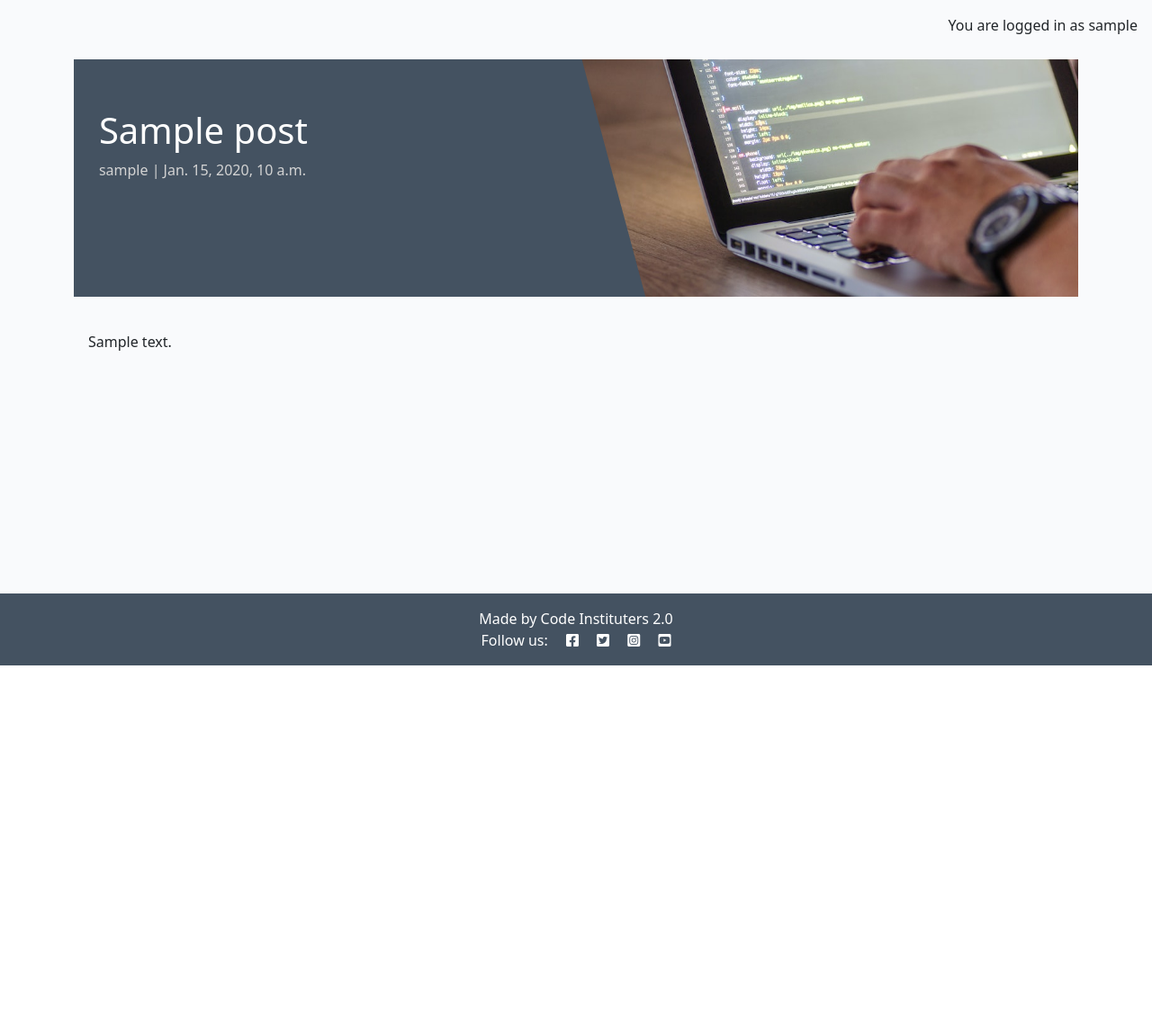
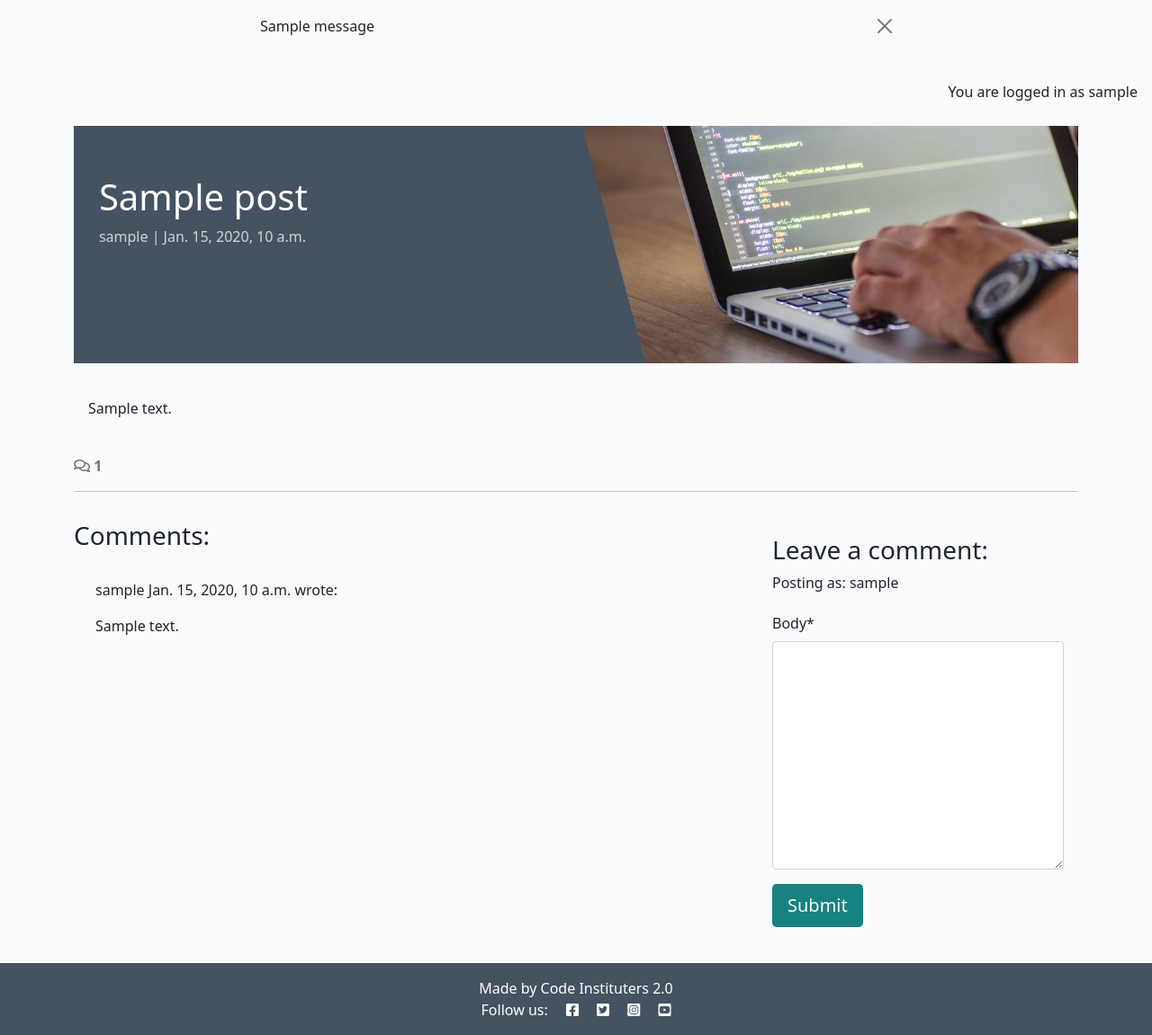
Before and after one commit to defridge/django-blog-2.0, a Django app: a page that uses templates/base.html in a window 1280 px wide. Shown: the part 60-1211 px from the top of the page at 90% size. Before the commit the page ends 800 px from the top, so only its background shows below. Run offline with Django 4.2, Linux system fonts and the light colour scheme; a user stored in the database is signed in; tables that the repository leaves empty hold one stand-in row (values such as "Sample post"); one stand-in notice (Sample message) is shown; some libraries are stand-ins or nearby versions.

Commit message:
Added ability for users to leave comments on blog posts

```diff
--- /dev/null
+++ b/blog/forms.py
@@ -0,0 +1,8 @@
+from .models import Comment
+from django import forms
+
+
+class CommentForm(forms.ModelForm):
+    class Meta:
+        model = Comment
+        fields = ('body',)
--- a/blog/templates/blog/post_detail.html
+++ b/blog/templates/blog/post_detail.html
@@ -1,5 +1,6 @@
 {% extends 'base.html' %} {% block content %}
 {% load static %}
+{% load crispy_forms_tags %}
 
 <div class="masthead">
     <div class="container">
@@ -29,6 +30,62 @@
             </div>
         </div>
     </div>
+    <!-- Displaying counts of comments -->
+    <div class="row">
+        <div class="col-12">
+            <strong class="text-secondary">
+                <i class="far fa-comments"></i> {{ comment_count }}
+            </strong>
+        </div>
+        <div class="col-12">
+            <hr>
+        </div>
+    </div>
+    <!-- Displaying comments -->
+    <div class="row">
+        <div class="col-md-8 card mb-4 mt-3">
+            <h3>Comments:</h3>
+            <div class="card-body">
+                <!-- We want a for loop inside the empty control tags to iterate through each comment in comments -->
+                {% for comment in comments %}
+                <div
+                    class="p-2 comments {% if not comment.approved and comment.author == user %}faded{% elif not comment.approved %} d-none{% endif %}">
+                    <p class="font-weight-bold">
+                        {{ comment.author }}
+                        <span class="font-weight-normal">
+                            {{ comment.created_on }}
+                        </span> wrote:
+                    </p>
+                    <div id="comment{{ comment.id }}">
+                        {{ comment.body | linebreaks }}
+                    </div>
+                    {% if not comment.approved and comment.author == user %}
+                    <p class="approval">
+                        This comment is awaiting approval
+                    </p>
+                    {% endif %}
+                </div>
+                <!-- Our for loop ends here -->
+                {% endfor %}
+            </div>
+        </div>
+        <!-- Creating New Comments -->
+        <div class="col-md-4 card mb-4 mt-3">
+            <div class="card-body">
+                {% if user.is_authenticated %}
+                <h3>Leave a comment:</h3>
+                <p>Posting as: {{ user.username }}</p>
+                <form id="commentForm" method="post" style="margin-top: 1.3em;">
+                    {{ comment_form | crispy }}{% csrf_token %}
+                    <button id="submitButton" class="btn btn-signup btn-lg" type="submit">Submit</button>
+                </form>
+                {% else %}
+                <p>Log in to leave a comment</p>
+                {% endif%}
+            </div>
+        </div>
+    </div>
+
 </div>
 
 {% endblock content %}
--- a/blog/views.py
+++ b/blog/views.py
@@ -1,6 +1,8 @@
 from django.shortcuts import render, get_object_or_404
 from django.views import generic
+from django.contrib import messages
 from .models import Post
+from .forms import CommentForm
 
 
 # Create your views here.
@@ -26,10 +28,31 @@ def post_detail(request, slug):
 
     queryset = Post.objects.filter(status=1)
     post = get_object_or_404(queryset, slug=slug)
+    comments = post.comments.all().order_by("-created_on")
+    comment_count = post.comments.filter(approved=True).count()
+
+    if request.method == "POST":
+        comment_form = CommentForm(data=request.POST)
+        if comment_form.is_valid():
+            comment = comment_form.save(commit=False)
+            comment.author = request.user
+            comment.post = post
+            comment.save()
+            messages.add_message(
+                request, messages.SUCCESS,
+                'Comment submitted and awaiting approval'
+            )
+
+    comment_form = CommentForm()
 
 
     return render(
         request,
         "blog/post_detail.html",
-        {"post": post},
+        {
+            "post": post,
+            "comments": comments,
+            "comment_count": comment_count,
+            "comment_form": comment_form,
+        },
     )
--- a/codestar/settings.py
+++ b/codestar/settings.py
@@ -46,6 +46,8 @@ INSTALLED_APPS = [
     'allauth',
     'allauth.account',
     'allauth.socialaccount',
+    'crispy_forms',
+    'crispy_bootstrap5',
 
     # Apps added
     'django_summernote',
@@ -56,6 +58,9 @@ INSTALLED_APPS = [
 SITE_ID = 1
 LOGIN_REDIRECT_URL = '/'
 LOGOUT_REDIRECT_URL = '/'
+
+CRISPY_ALLOWED_TEMPLATE_PACKS = "bootstrap5"
+CRISPY_TEMPLATE_PACK = "bootstrap5"
 
 MIDDLEWARE = [
     'django.middleware.security.SecurityMiddleware',
--- a/requirements.txt
+++ b/requirements.txt
@@ -1,7 +1,9 @@
 asgiref==3.8.1
+crispy-bootstrap5==0.7
 dj-database-url==0.5.0
 Django==4.2.13
 django-allauth==0.57.2
+django-crispy-forms==2.1
 django-summernote==0.8.20.0
 oauthlib==3.2.2
 psycopg2==2.9.9
--- a/templates/base.html
+++ b/templates/base.html
@@ -73,6 +73,19 @@
             </div>
         </div>
     </nav>
+    <!-- Displaying Django messages -->
+    <div class="container">
+        <div class="row">
+            <div class="col-md-8 offset-md-2">
+                {% for message in messages %}
+                <div class="alert {{ message.tags }} alert-dismissible fade show" id="msg" role="alert">
+                    {{ message | safe}}
+                    <button class="btn-close" type="button" data-bs-dismiss="alert" aria-label="Close"></button>
+                </div>
+                {% endfor %}
+            </div>
+        </div>
+    </div>
 
     <main class="flex-shrink-0 main-bg">
         {% if user.is_authenticated %}
```
Also changed, not shown: templates/account/signup.html (+16 -4 lines).
